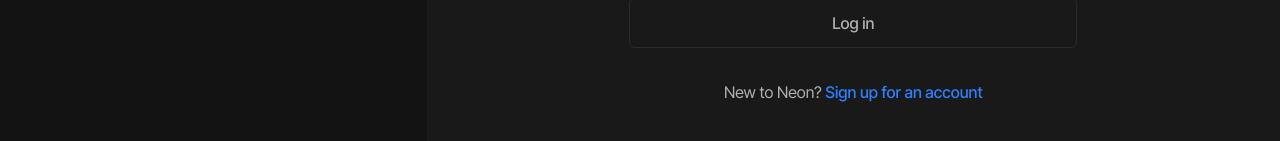
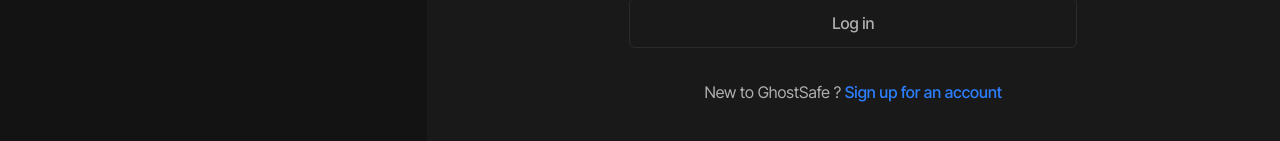
Before and after one commit to harsh749005/GhostSafe, a Next.js app: page /login in a window 1280 px wide. Shown: the part 511-652 px from the top of the page. Built offline with nearby package versions, Linux system fonts and the light colour scheme.

Commit message:
changed words

```diff
--- a/app/login/page.jsx
+++ b/app/login/page.jsx
@@ -142,7 +142,7 @@ const {setUser } = useUser();
             {/* Sign up link */}
             <div className="mt-8 text-center">
               <p className="text-[#B0B0B0]">
-                New to Neon?{" "}
+                New to GhostSafe ?{" "}
                 <a
                   href="/signup"
                   className="text-blue-500 hover:text-blue-300 font-medium transition-colors"
```
